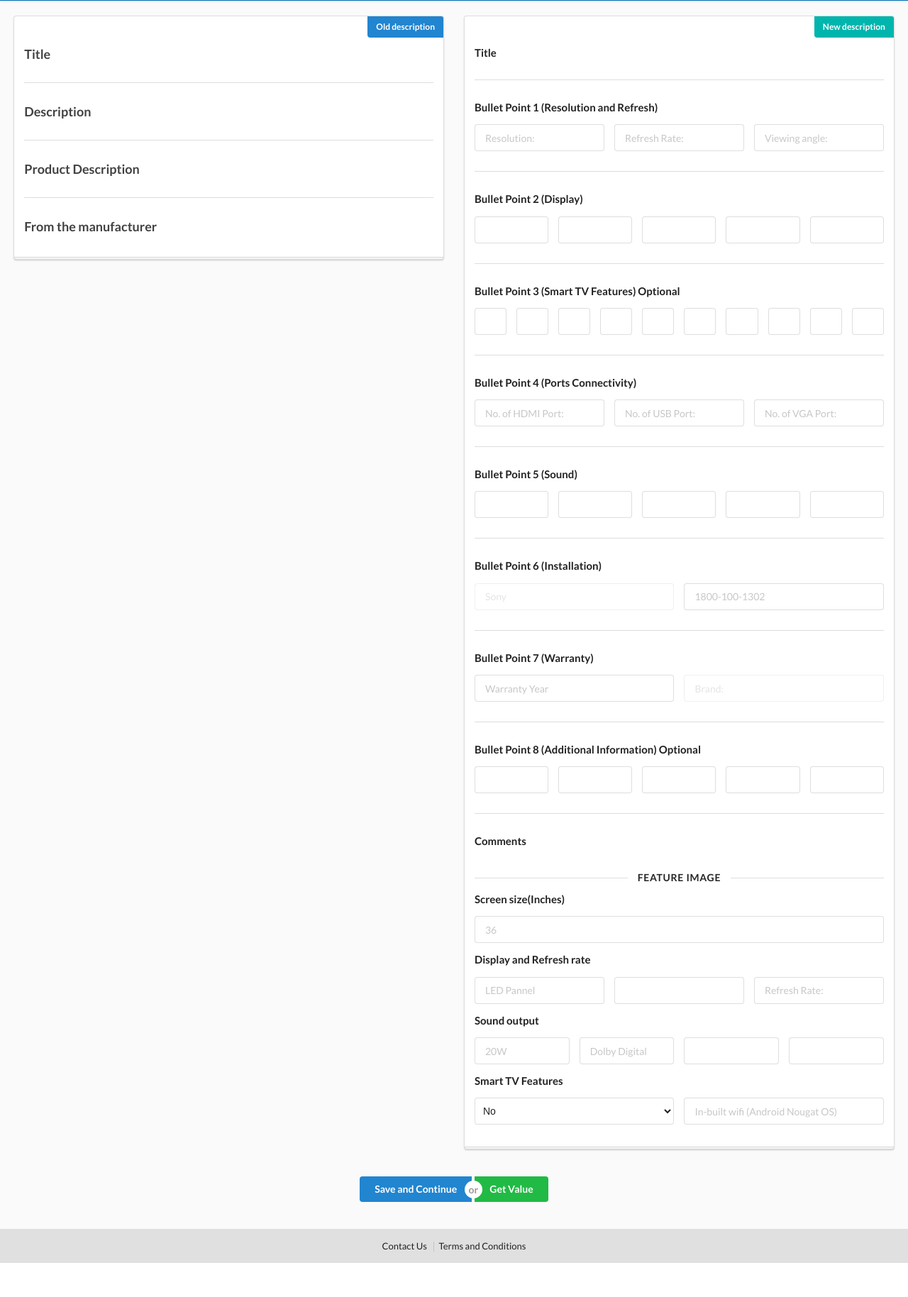
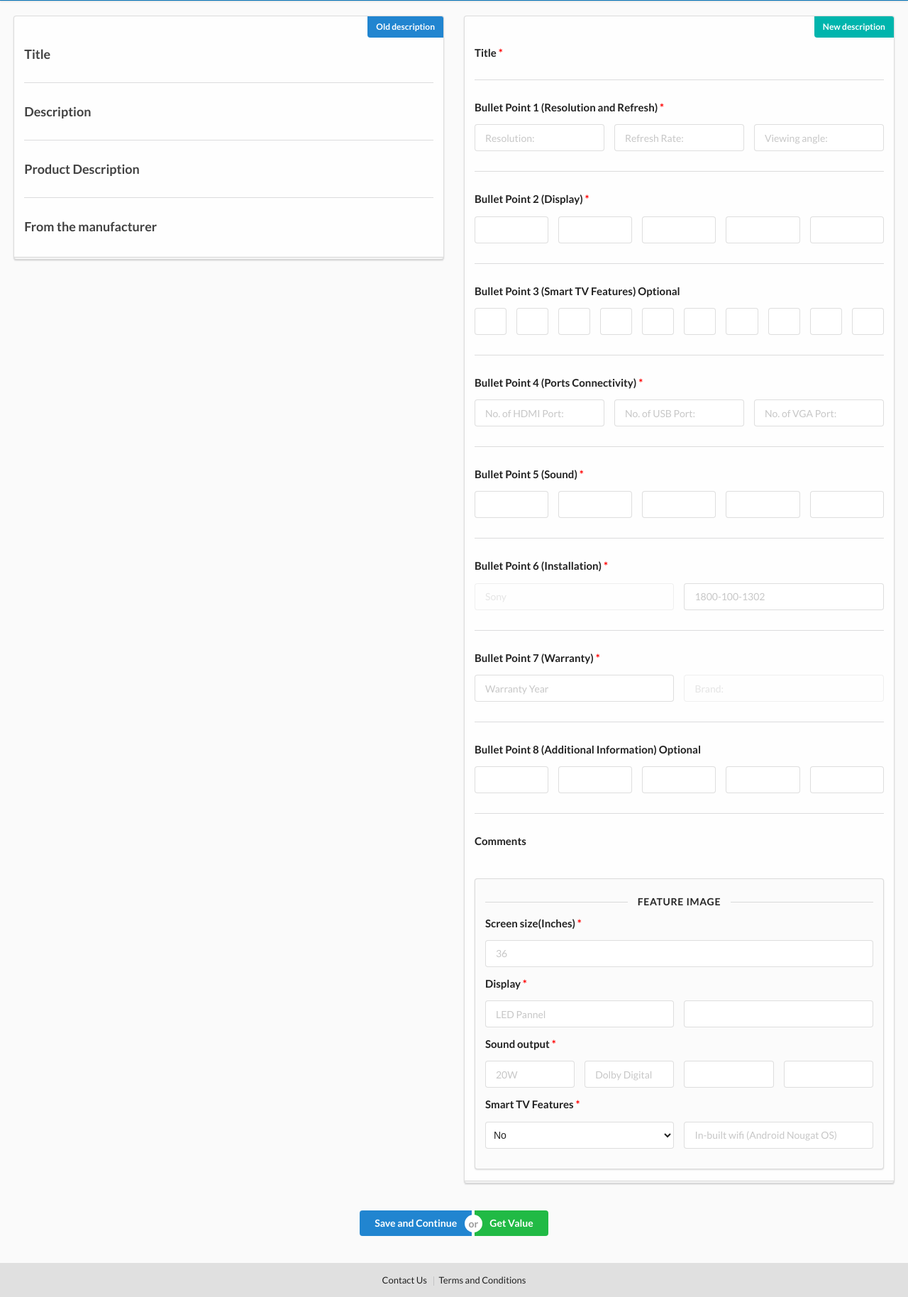
Before and after one commit to qritwik/amazon-content-system, a Django app: template templates/detail.html in a window 1280 px wide. Shown: the part 55-1883 px from the top of the page at 71% size. Before the commit the page ends 1835 px from the top, so only its background shows below. Run offline with Django 3.2, Linux system fonts and the light colour scheme; the template is opened without the code that fills it, so the values that code supplies are empty; some libraries are stand-ins or nearby versions.

Commit message:
form compulsary inputs from models.py

```diff
--- a/templates/detail.html
+++ b/templates/detail.html
@@ -21,6 +21,9 @@
 
 $('.ui.dropdown')
   .dropdown();
+
+
+
 
 </script>
 
@@ -67,6 +70,8 @@ $('.ui.dropdown')
 
 
 
+
+
     </div>
 
 </div>
@@ -85,7 +90,7 @@ $('.ui.dropdown')
  <div class="aligned row">
    <div class="column">
 <!--   ----------------------------  -->
-   <div class="ui container stacked segment">
+   <div class="ui container stacked segment" style="background:#fefefe;">
 
 <div class="ui top right attached blue label">Old description</div>
 <form class="ui form">
@@ -152,7 +157,7 @@ $('.ui.dropdown')
    <div class="column">
      <!--   ----------------------------  -->
 
-           <div class="ui container stacked segment">
+           <div class="ui container stacked segment" style="background:#fefefe;">
      <div class="ui top right attached teal label">New description</div>
 
      <form class="ui form" method="post">
@@ -161,21 +166,21 @@ $('.ui.dropdown')
 
  <div class="field">
 <!--       <a class="ui green ribbon label">New description</a>
--->      <h4><label style="margin-top:2%;">Title</label></h4>
-   {% render_field form1.title class="form-control" name="newtitle" placeholder="Samsung 59 cm (24 inches) HD Ready LED TV UA24J4100AR (Black) (2015 Model)" %}
+-->      <h4><label style="margin-top:2%;">Title<span style="color:red;"> *</span></label></h4>
+   {% render_field form1.title class="form-control" name="newtitle" placeholder="Samsung 59 cm (24 inches) HD Ready LED TV UA24J4100AR (Black) (2015 Model)"%}
 
  </div>
 
  <div class="ui section divider"></div>
 
  <div class="field">
-   <h4><label>Bullet Point 1 (Resolution and Refresh)</label></h4>
+   <h4><label>Bullet Point 1 (Resolution and Refresh)<span style="color:red;"> *</span></label></h4>
    <div class="three fields">
    <div class="field">
      <input type="text" id="resolution" placeholder="Resolution:" name="resolution">
    </div>
    <div class="field">
-     <input type="text" id="refresh" placeholder="Refresh Rate:">
+     <input type="text" id="refresh" placeholder="Refresh Rate:" name="refresh">
    </div>
    <div class="field">
      <input type="text" id="view" placeholder="Viewing angle:">
@@ -186,7 +191,7 @@ $('.ui.dropdown')
  </div>
  <div class="ui section divider"></div>
  <div class="field">
-   <h4><label>Bullet Point 2 (Display)</label></h4>
+   <h4><label>Bullet Point 2 (Display)<span style="color:red;"> *</span></label></h4>
    <div class="five fields">
    <div class="field">
      <input type="text" id="ds1" placeholder="">
@@ -249,7 +254,7 @@ $('.ui.dropdown')
 
 
  <div class="field">
-   <h4><label>Bullet Point 4 (Ports Connectivity)</label></h4>
+   <h4><label>Bullet Point 4 (Ports Connectivity)<span style="color:red;"> *</span></label></h4>
    <div class="three fields">
    <div class="field">
      <input type="number" id="hdmi" name="hdmi1" placeholder="No. of HDMI Port:">
@@ -266,7 +271,7 @@ $('.ui.dropdown')
  <div class="ui section divider"></div>
 
  <div class="field">
-   <h4><label>Bullet Point 5 (Sound)</label></h4>
+   <h4><label>Bullet Point 5 (Sound)<span style="color:red;"> *</span></label></h4>
    <div class="five fields">
    <div class="field">
      <input type="text" id="s1" placeholder="">
@@ -290,7 +295,7 @@ $('.ui.dropdown')
  <div class="ui section divider"></div>
 
  <div class="field">
-   <h4><label>Bullet Point 6 (Installation)</label></h4>
+   <h4><label>Bullet Point 6 (Installation)<span style="color:red;"> *</span></label></h4>
    <div class="two fields">
    <div class="field">
      <input type="text" id="brand6" placeholder="Sony" value="{{data2.old_brand}}" disabled>
@@ -305,7 +310,7 @@ $('.ui.dropdown')
  <div class="ui section divider"></div>
 
  <div class="field">
-   <h4><label>Bullet Point 7 (Warranty)</label></h4>
+   <h4><label>Bullet Point 7 (Warranty)<span style="color:red;"> *</span></label></h4>
    <div class="two fields">
    <div class="field">
      <input type="number" id="year" placeholder="Warranty Year">
@@ -348,28 +353,27 @@ $('.ui.dropdown')
  </div>
 
 
+<div class="ui piled segment" style="background:#fbfbfb;">
 
- <div class="ui horizontal divider" style="margin-top:6%;">
+ <div class="ui horizontal divider" style="margin-top:2%;">
     Feature Image
   </div>
 
   <div class="field">
-    <h4><label>Screen size(Inches)</label></h4>
-    <input type="text" placeholder="36" name="screen">
+    <h4><label>Screen size(Inches)<span style="color:red;"> *</span></label></h4>
+    <input type="text" placeholder="36" name="screen" required>
   </div>
 
   <div class="field">
-    <h4><label>Display and Refresh rate</label></h4>
-    <div class="three fields">
+    <h4><label>Display<span style="color:red;"> *</span></label></h4>
+    <div class="two fields">
     <div class="field">
-  <input type="text" placeholder="LED Pannel" name="ds11">
+  <input type="text" placeholder="LED Pannel" name="ds11" required>
     </div>
     <div class="field">
       <input type="text" placeholder="" name="ds22">
     </div>
-    <div class="field">
-      <input type="text" placeholder="Refresh Rate:" name="refresh">
-    </div>
+
   </div>
 
   </div>
@@ -377,10 +381,10 @@ $('.ui.dropdown')
 
 
   <div class="field">
-    <h4><label>Sound output</label></h4>
+    <h4><label>Sound output<span style="color:red;"> *</span></label></h4>
     <div class="three fields">
     <div class="field">
-  <input type="text" placeholder="20W" name="s11">
+  <input type="text" placeholder="20W" name="s11" required>
     </div>
     <div class="field">
       <input type="text" placeholder="Dolby Digital" name="s22">
@@ -398,13 +402,14 @@ $('.ui.dropdown')
 
 
  <div class="field">
-   <h4><label>Smart TV Features</label></h4>
+   <h4><label>Smart TV Features<span style="color:red;"> *</span></label></h4>
    <div class="two fields">
       <div class="field">
    <div class="dropdown field">
      <select name="smart" class="ui dropdown">
-  <option value="Yes">Yes</option>
-  <option value="No" selected="selected">No</option>
+       <option value="NO" selected="selected">No</option>
+  <option value="YES">Yes</option>
+
 
 </select>
    </div>
@@ -425,7 +430,7 @@ $('.ui.dropdown')
 
 
    </div>
-
+</div>
    </div>
 <div class="ui center aligned container" style="margin:3%;">
 
```
Also changed, not shown: app/models.py (+7 -7 lines), app/migrations/0028_auto_20181018_1105.py (added), app/migrations/0029_auto_20181018_1109.py (added), app/views.py (line endings or trailing spaces), db.sqlite3.
